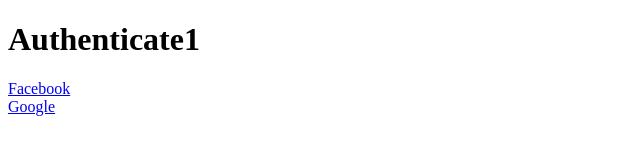
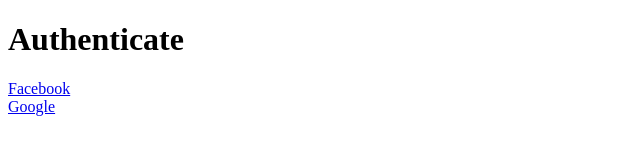
Before and after one commit to popham/rtc-github, a website: page template/login.jade in a window 1280 px wide. Shown: the full height of the page, 0-640 px from the left. Drawn offline with nearby package versions, Linux system fonts and the light colour scheme; files that its build step writes are made by us from their sources.

Commit message:
Errant "1" removed

```diff
--- a/template/login.jade
+++ b/template/login.jade
@@ -3,7 +3,7 @@
   head
     title Signaller Login
   body
-    h1 Authenticate1
+    h1 Authenticate
     a(href!="#" onclick!=facebook) Facebook
     br
     a(href!="#" onclick!=google) Google
```
